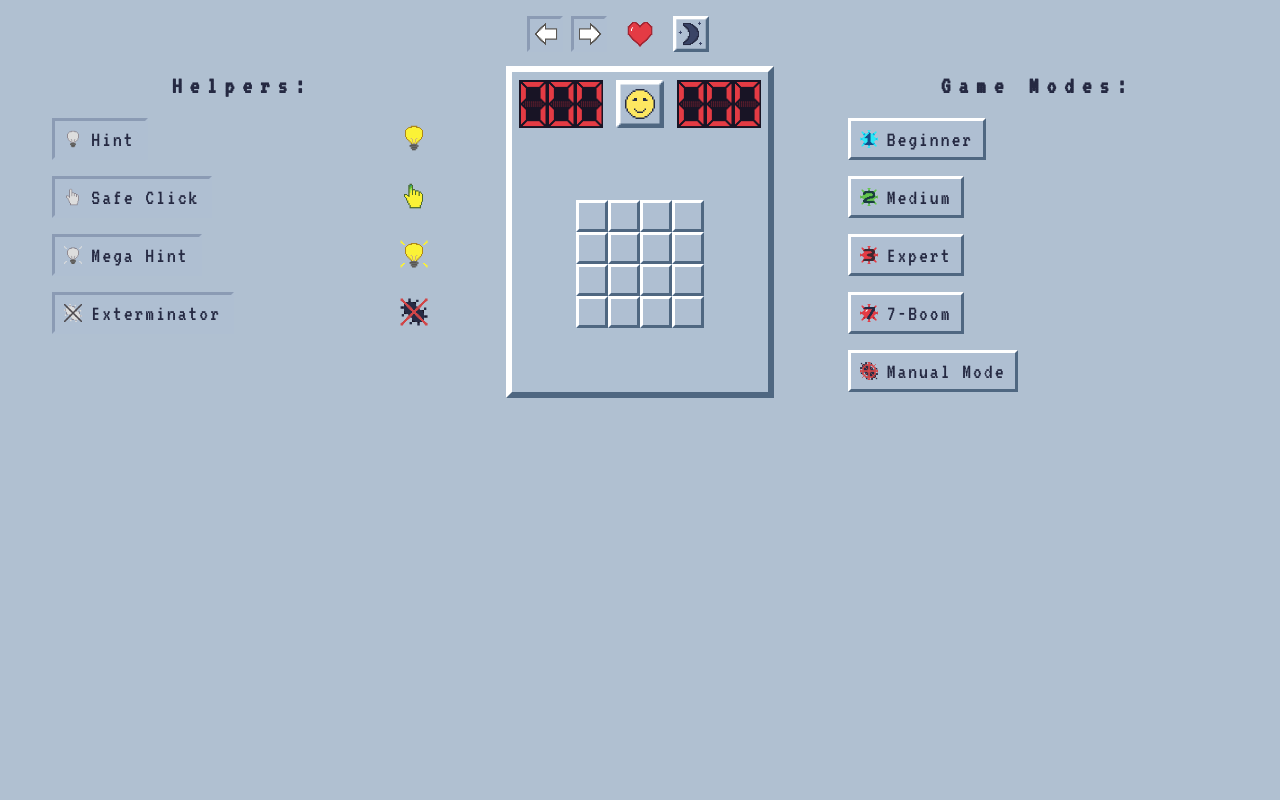
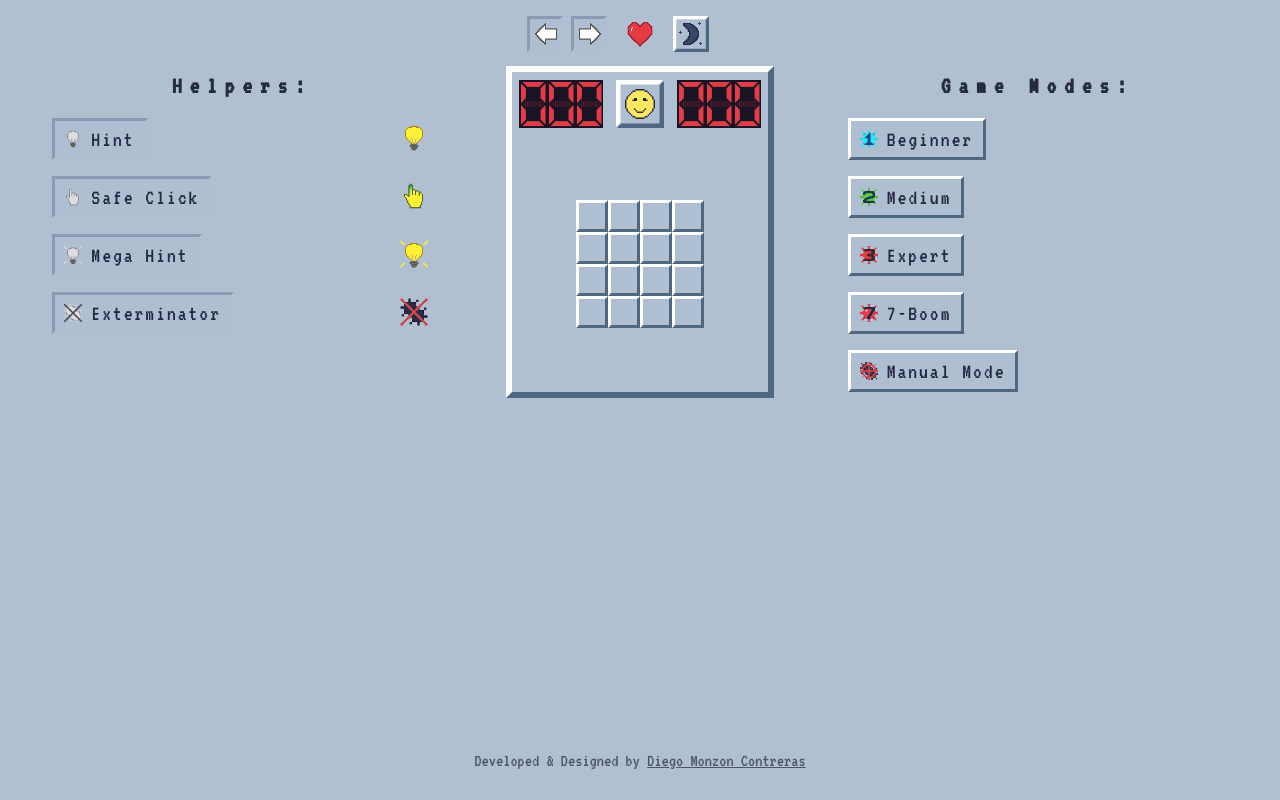
Before and after one commit to Diego-Mc/Minesweeper, a plain HTML site: page index.html in a window 1280 px wide. Drawn offline with Linux system fonts and the light colour scheme.

Commit message:
Added a footer

```diff
--- a/css/minesweeper.css
+++ b/css/minesweeper.css
@@ -1,6 +1,22 @@
 /*GENERAL STYLES:*/
 * {
   background-size: cover;
+}
+
+footer {
+  font-family: 'VT323', monospace;
+  font-size: 18px;
+  text-align: center;
+  opacity: 0.7;
+  position: absolute;
+  bottom: 0;
+  right: 0;
+  left: 0;
+  margin-bottom: 30px;
+}
+
+a {
+  color: inherit;
 }
 
 p {
--- a/index.html
+++ b/index.html
@@ -84,7 +84,10 @@
       <p class="best-record"></p>
     </div>
 
-    <!-- <footer>Developed & Designed by Diego Monzon Contreras</footer> -->
+    <footer>
+      Developed & Designed by
+      <a href="https://github.com/Diego-Mc">Diego Monzon Contreras</a>
+    </footer>
 
     <script src="js/minesweeper.js"></script>
     <script src="js/helpers.js"></script>
```
